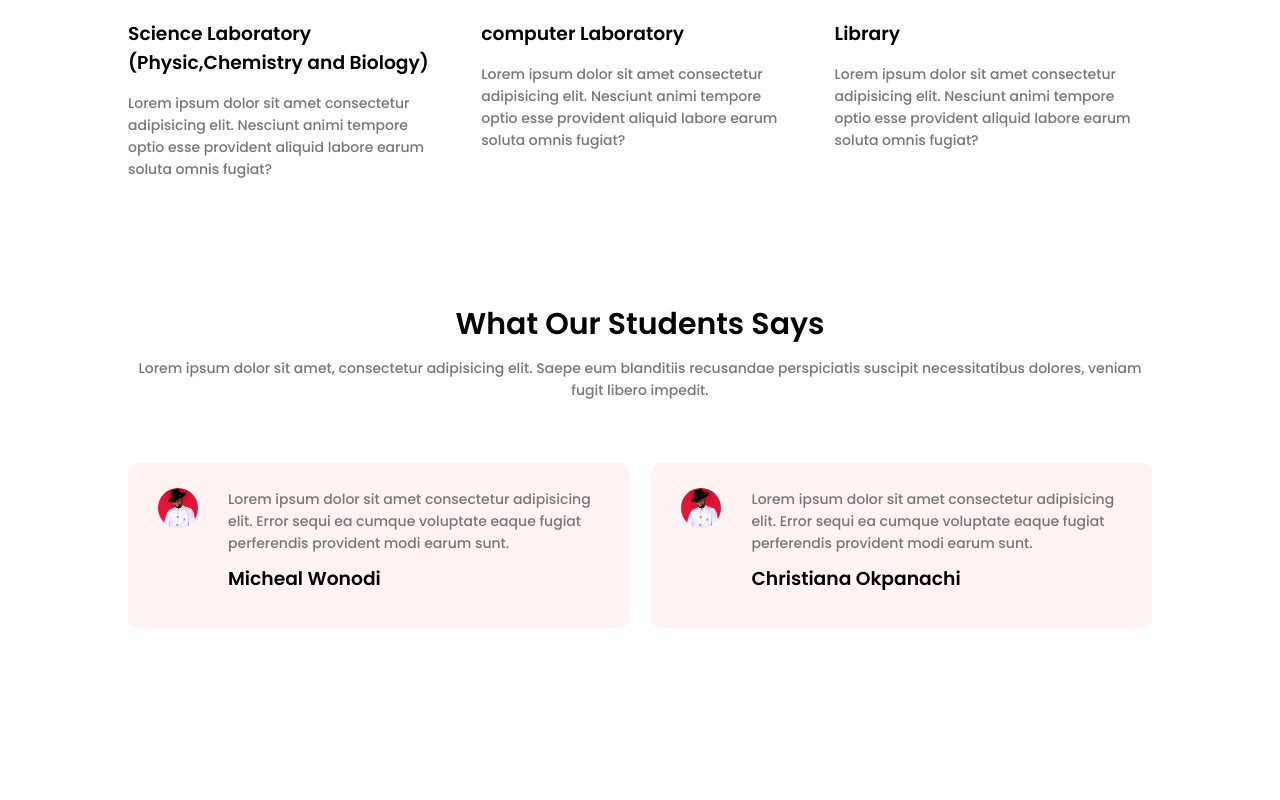
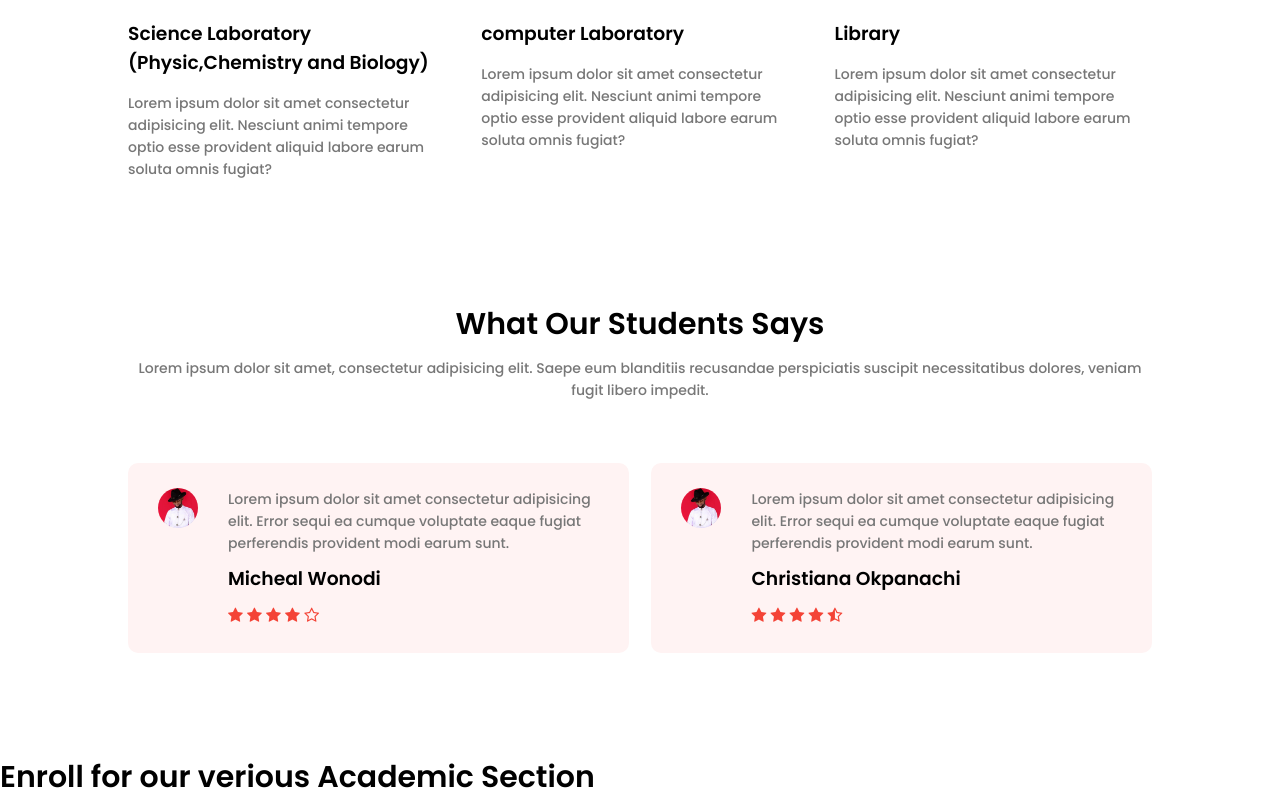
Before and after one commit to Umanahhope/Greacefield-website, a plain HTML site: page index.html in a window 1280 px wide. Shown: the part 3149-3949 px from the top of the page. Before the commit the page ends 3879 px from the top, so only its background shows below. Drawn offline with Linux system fonts and the light colour scheme; a web font is replaced by a local one.

Commit message:
Add files via upload

```diff
--- a/index.html
+++ b/index.html
@@ -179,6 +179,12 @@
    <div>
      <p>Lorem ipsum dolor sit amet consectetur adipisicing elit. Error sequi ea cumque voluptate eaque fugiat perferendis provident modi earum sunt.
       <h3>Micheal Wonodi</h3>
+      <i class="fa fa-star"> </i>
+      <i class="fa fa-star"> </i>
+      <i class="fa fa-star"> </i>
+      <i class="fa fa-star"> </i>
+      <i class="fa fa-star-o"> </i>
+
      </p>
    </div>
 
@@ -189,6 +195,13 @@
    <div>
      <p>Lorem ipsum dolor sit amet consectetur adipisicing elit. Error sequi ea cumque voluptate eaque fugiat perferendis provident modi earum sunt.
       <h3>Christiana Okpanachi</h3>
+
+       <i class="fa fa-star"> </i>
+      <i class="fa fa-star"> </i>
+      <i class="fa fa-star"> </i>
+      <i class="fa fa-star"> </i>
+      <i class="fa fa-star-half-o"> </i>
+
      </p>
    </div>
 
@@ -199,6 +212,13 @@
 
 </section>
 <!-- testimonials end -->
+
+<!-- call to action -->
+  <section class= "cta">
+   <h1>Enroll for our verious Academic Section</h1>
+
+  </section>
+
 
 
 
```
